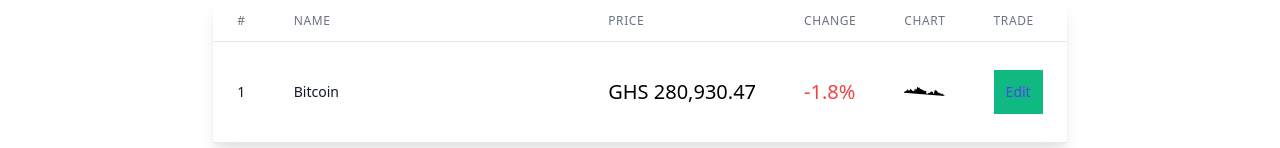
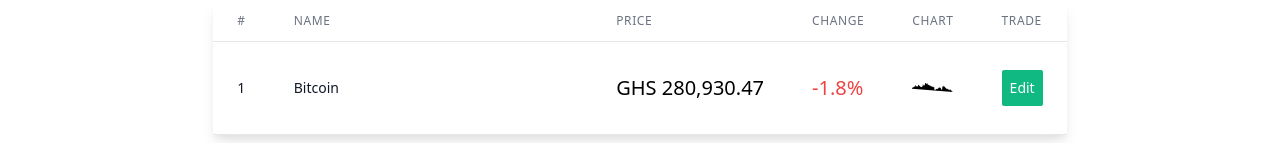
Before and after one commit to Khoby-790/coinbase-clone, a React (Create React App) app: page / in a window 1280 px wide. Shown: the part 799-947 px from the top of the page. Built offline with nearby package versions, Linux system fonts and the light colour scheme.

Commit message:
--- Auto-Git Commit ---

```diff
--- a/src/pages/HomePage/sections/TableRatingSection.jsx
+++ b/src/pages/HomePage/sections/TableRatingSection.jsx
@@ -78,14 +78,16 @@
                       <td className="px-6 py-7 whitespace-nowrap text-xl">
                         GHS 280,930.47
                       </td>
-                      <td className="px-6 py-7 whitespace-nowrap text-xl text-red-500">-1.8%</td>
+                      <td className="px-6 py-7 whitespace-nowrap text-xl text-red-500">
+                        -1.8%
+                      </td>
                       <td className="px-6 py-7 whitespace-nowrap text-sm text-gray-500">
-                          <BtcChart />
+                        <BtcChart />
                       </td>
                       <td className="px-6 py-7 whitespace-nowrap text-sm font-medium">
                         <button
                           href="#"
-                          className="text-indigo-600 bg-green-500 p-3 hover:text-indigo-900"
+                          className=" bg-green-500 p-2 text-white rounded-sm"
                         >
                           Edit
                         </button>
```
